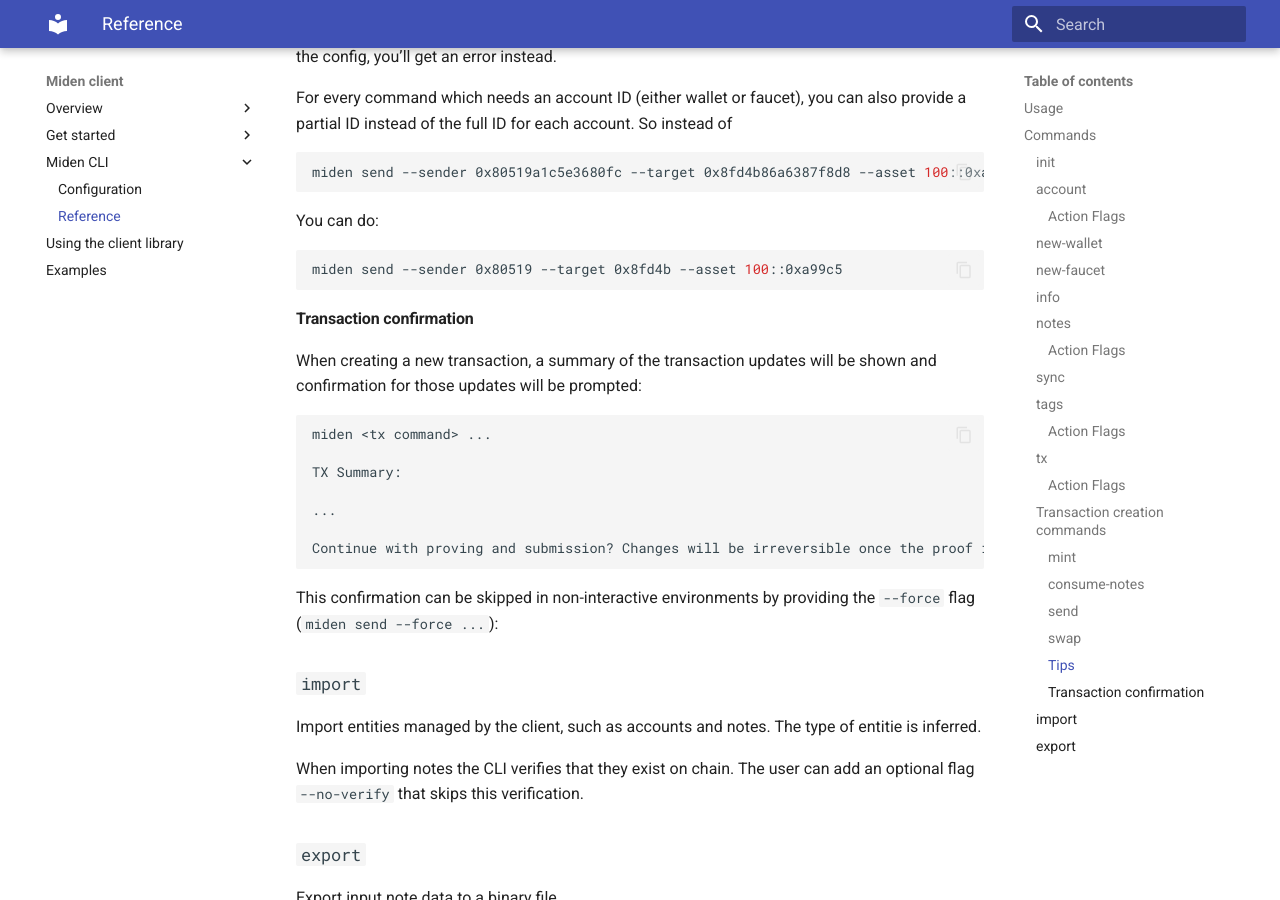
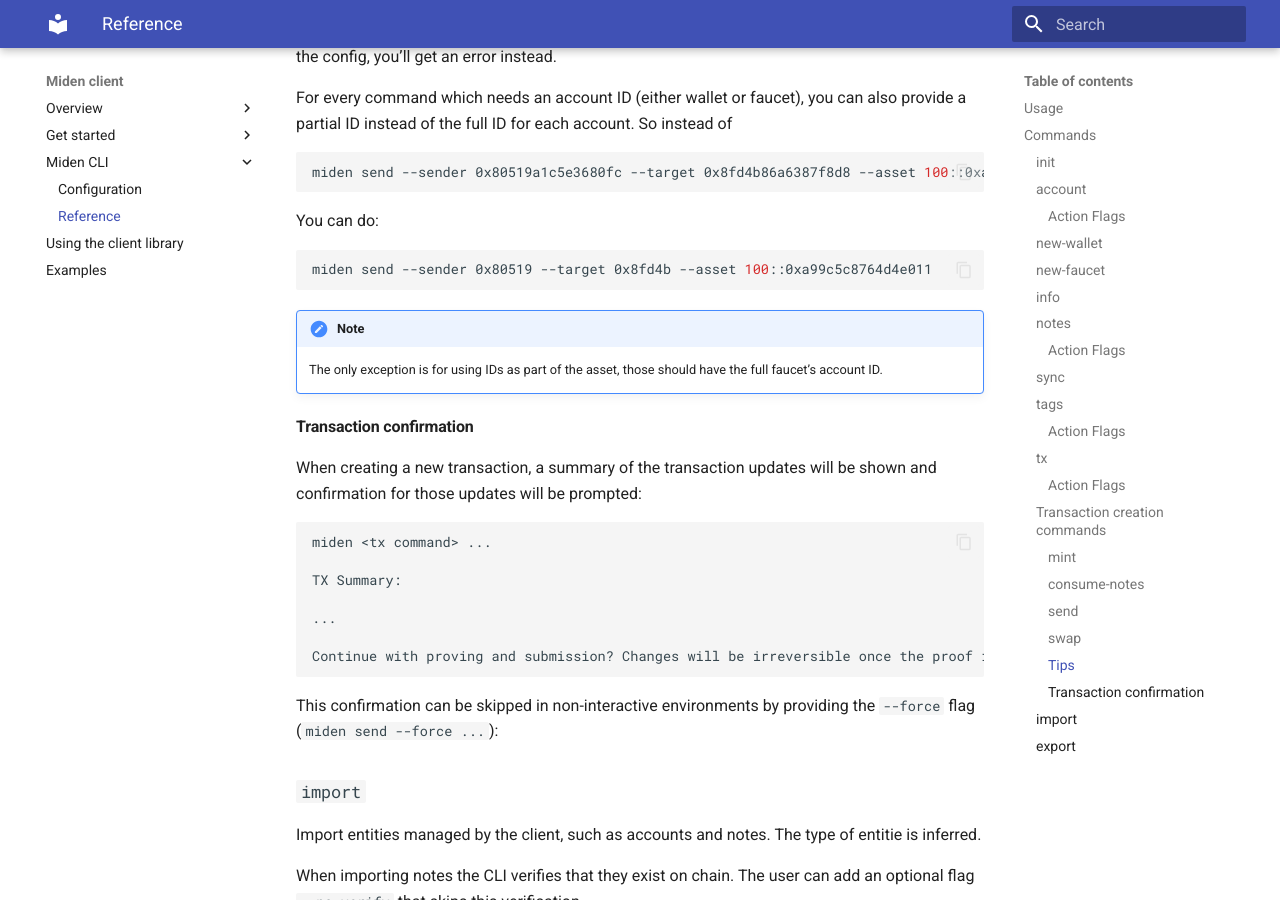
Before and after one commit to 0xPolygonMiden/miden-client, an MkDocs documentation site: the page built from docs/cli-reference.md, in a window 1280 px wide and 900 px high, scrolled down 5130 px. Built offline with MkDocs 1.6.1 and Material for MkDocs 9.7.7, drawn with Linux system fonts in a browser that asks for light colours.

Commit message:
refactor: only accept full account IDs or token symbols for asset parser

````diff
--- a/docs/cli-reference.md
+++ b/docs/cli-reference.md
@@ -209,8 +209,11 @@
 You can do:
 
 ```sh
-miden send --sender 0x80519 --target 0x8fd4b --asset 100::0xa99c5
+miden send --sender 0x80519 --target 0x8fd4b --asset 100::0xa99c5c8764d4e011
 ```
+
+!!! note
+    The only exception is for using IDs as part of the asset, those should have the full faucet's account ID.
 
 #### Transaction confirmation
 
````
Also changed, not shown: 1 other file.
